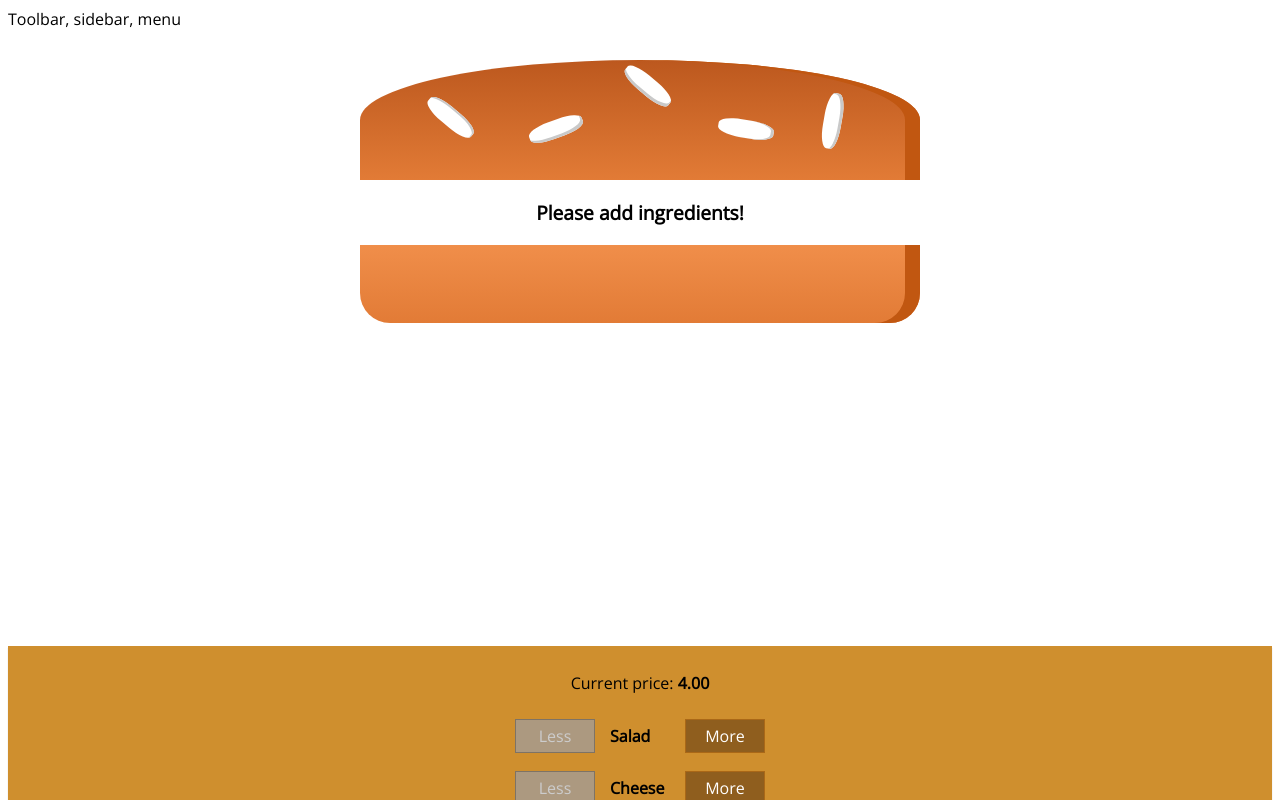
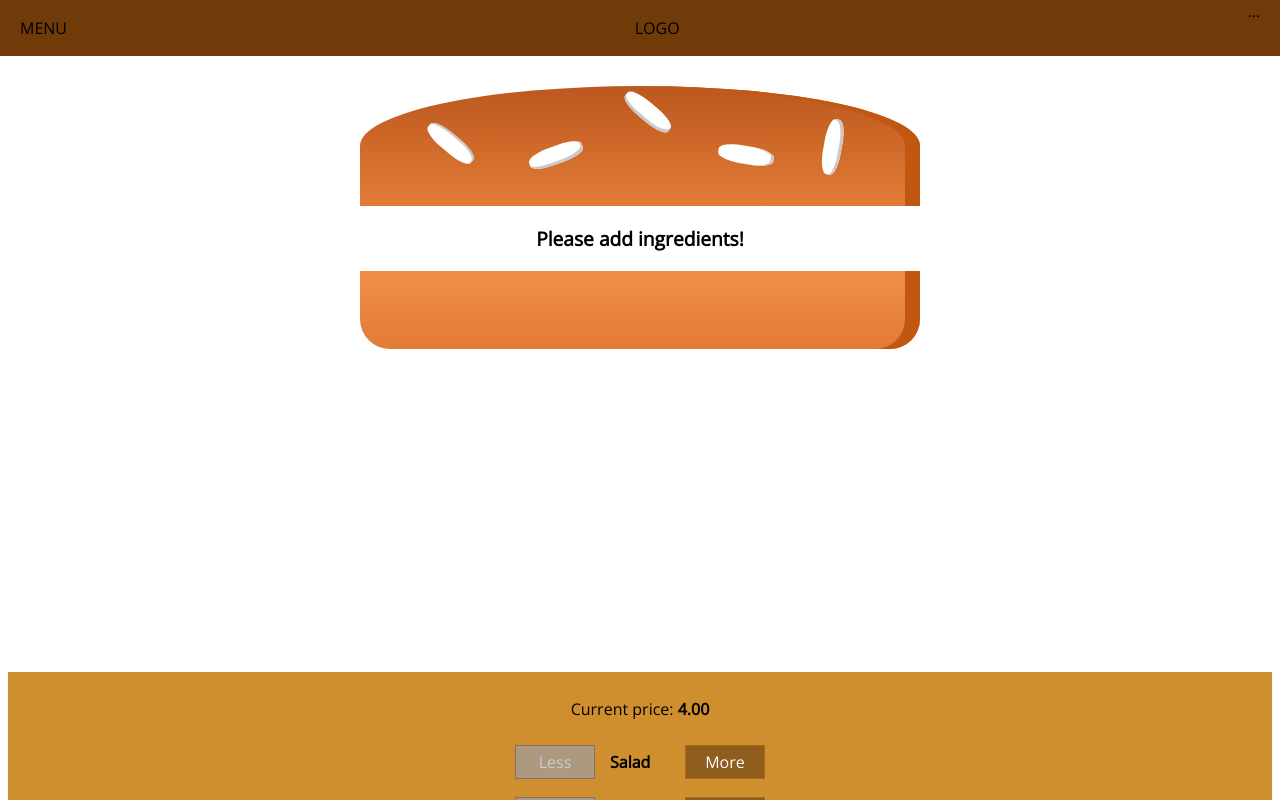
Before and after one commit to andferrario/burger-maker, a React app: page / in a window 1280 px wide. Shown: the top 800 px of the page. Built offline with nearby package versions, Linux system fonts and the light colour scheme.

Commit message:
added toolbar

```diff
--- a/src/components/BurgerMaker/BurgerMaker.tsx
+++ b/src/components/BurgerMaker/BurgerMaker.tsx
@@ -2,7 +2,7 @@ import React, { useState } from 'react';
 import { Burger } from './Burger/Burger';
 import { BuildControls } from './BuildControls/BuildControls';
 import { Ingredient } from '../../utils/Ingredient';
-import { Modal } from '../../UI/Modal/Modal';
+import { Modal } from '../UI/Modal/Modal';
 import { OrderSummary } from './OrderSummary/OrderSummary';
 
 const INGREDIENT_PRICE = {
--- a/src/components/BurgerMaker/OrderSummary/OrderSummary.tsx
+++ b/src/components/BurgerMaker/OrderSummary/OrderSummary.tsx
@@ -1,6 +1,6 @@
 import React from 'react';
 import { Ingredient } from '../../../utils/Ingredient';
-import { Button } from '../../../UI/Button/Button';
+import { Button } from '../../UI/Button/Button';
 
 interface OrderSummaryProps {
   ingredients: Ingredient;
--- a/src/components/Layout/Layout.tsx
+++ b/src/components/Layout/Layout.tsx
@@ -1,9 +1,10 @@
 import React from 'react';
 import '../../styles/Layout.css';
+import { Toolbar } from '../Navigation/Toolbar/Toolbar';
 
 export const Layout: React.FC = ({ children }) => (
   <>
-    <div>Toolbar, sidebar, menu</div>
+    <Toolbar />
     <main className="content">{children}</main>
   </>
 );
--- /dev/null
+++ b/src/components/Navigation/Toolbar/Toolbar.tsx
@@ -0,0 +1,10 @@
+import React from 'react';
+import '../../../styles/Toolbar.css';
+
+export const Toolbar: React.FC = () => (
+  <header className="toolbar">
+    <div>MENU</div>
+    <div>LOGO</div>
+    <nav>...</nav>
+  </header>
+);
--- a/src/UI/Backdrop/Backdrop.tsx
+++ b/src/components/UI/Backdrop/Backdrop.tsx
@@ -1,5 +1,5 @@
 import React from 'react';
-import '../../styles/Modal.css';
+import '../../../styles/Modal.css';
 
 interface BackdropProps {
   show: boolean;
--- a/src/UI/Button/Button.tsx
+++ b/src/components/UI/Button/Button.tsx
@@ -1,5 +1,5 @@
 import React from 'react';
-import '../../styles/Button.css';
+import '../../../styles/Button.css';
 
 interface ButtonProps {
   clicked: () => void;
--- a/src/UI/Modal/Modal.tsx
+++ b/src/components/UI/Modal/Modal.tsx
@@ -1,5 +1,5 @@
 import React from 'react';
-import '../../styles/Modal.css';
+import '../../../styles/Modal.css';
 import { Backdrop } from '../Backdrop/Backdrop';
 
 interface ModalProps {
--- a/src/styles/Layout.css
+++ b/src/styles/Layout.css
@@ -1,3 +1,3 @@
 .content {
-    margin-top: 16px;
+    margin-top: 72px;
 }
--- /dev/null
+++ b/src/styles/Toolbar.css
@@ -0,0 +1,18 @@
+.toolbar {
+    height: 56px;
+    width: 100%;
+    position: fixed;
+    top: 0;
+    left: 0;
+    background-color: #703B09;
+    display: flex;
+    justify-content: space-between;
+    align-items: center;
+    padding: 0 20px;
+    box-sizing: border-box;
+    z-index: 90;
+}
+
+.toolbar nav {
+    height: 100%;
+}
```
